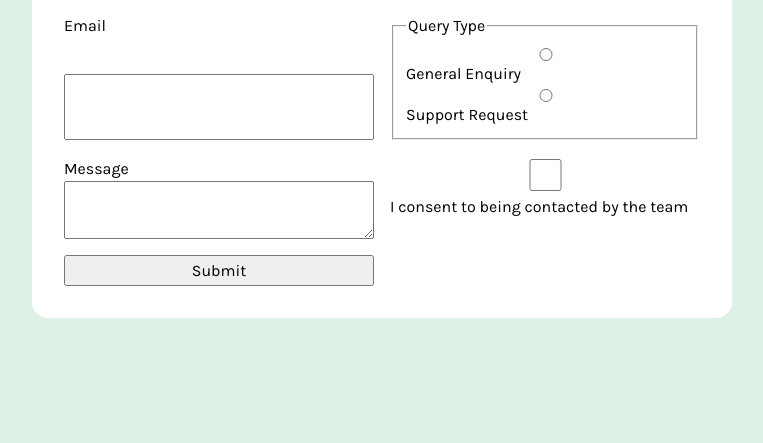
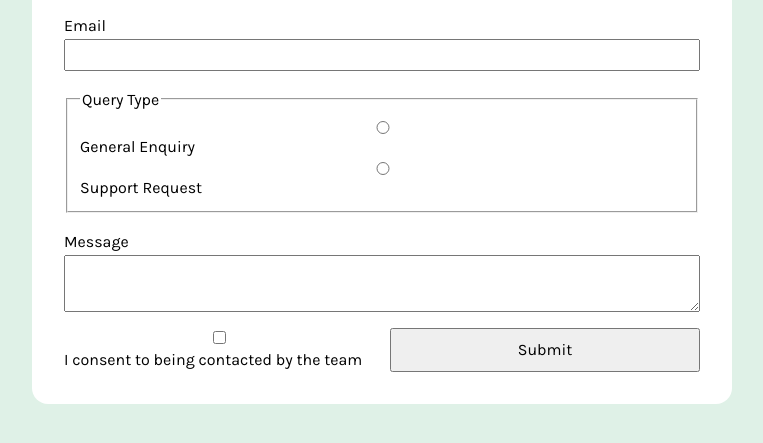
Before and after one commit to Annie-Huang/fem-contact-form, a website: page index.html in a window 1280 px wide. Shown: the part 151-594 px from the top of the page, without its empty margins (258-1021 px from the left). Drawn offline with Linux system fonts and the light colour scheme.

Commit message:
Make email, Query type, message to span two collumns

```diff
--- a/index.html
+++ b/index.html
@@ -27,13 +27,13 @@
           <input type="text" id="lname" name="last_name" required />
         </div>
 
-        <div class="form-group">
+        <div class="form-group span-all">
           <label for="email">Email</label>
           <input type="email" id="email" name="email" required />
         </div>
 
         <!-- To group multiple fields, use fieldset -->
-        <fieldset>
+        <fieldset class="span-all">
           <legend>Query Type</legend>
 
           <!-- name to be the same for all radio button meaning I can only select one radio button -->
@@ -60,7 +60,7 @@
           </div>
         </fieldset>
 
-        <div class="form-group">
+        <div class="form-group span-all">
           <label for="message">Message</label>
           <textarea id="message" name="message" required></textarea>
         </div>
--- a/style.css
+++ b/style.css
@@ -44,6 +44,12 @@
   }
 }
 
+@layer layout {
+  .span-all {
+    grid-column: 1 / -1;
+  }
+}
+
 @layer form {
   .contact {
     background: var(--white);
```
